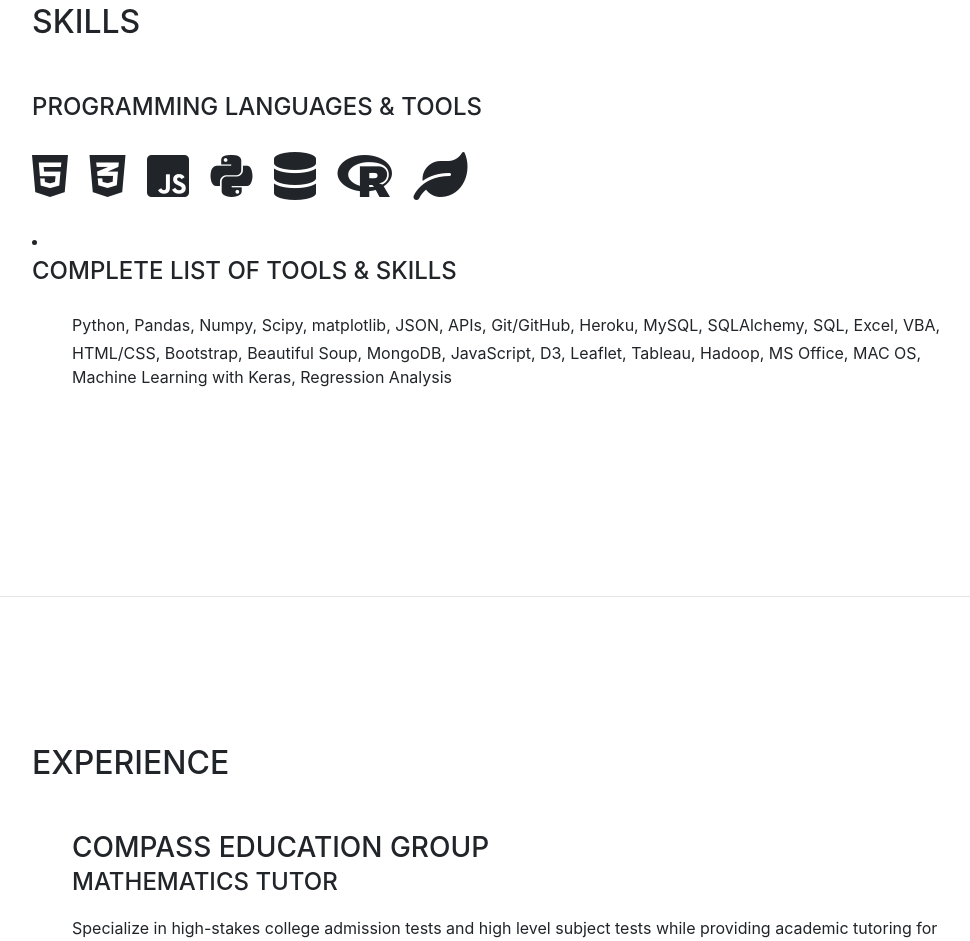
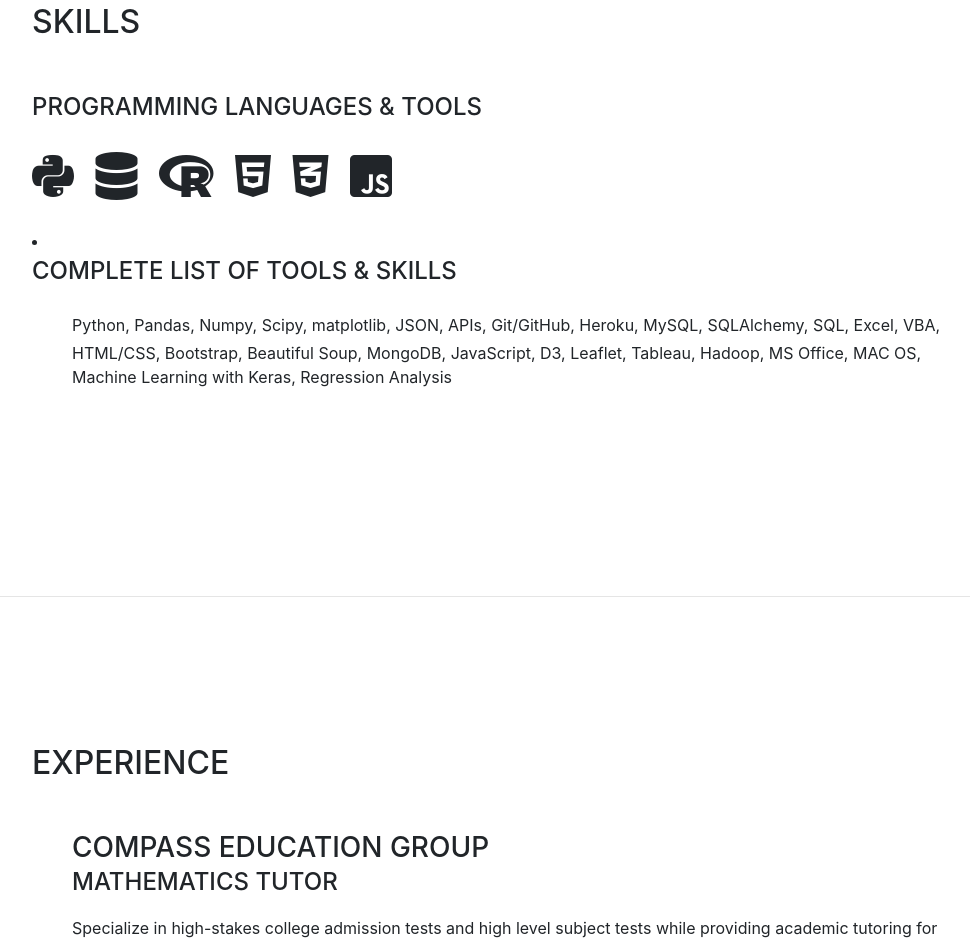
Before and after one commit to kjordan18/kjordan18.github.io, a website with bundled scripts: page index.html in a window 1280 px wide. Shown: the part 2834-3775 px from the top of the page, without its empty margins (288-1258 px from the left). Built offline with nearby package versions, Linux system fonts and the light colour scheme; a web font is replaced by a local one.

Commit message:
skills order

```diff
--- a/index.html
+++ b/index.html
@@ -184,15 +184,6 @@
           <div class="subheading mb-3">Programming Languages &amp; Tools</div>
           <ul class="list-inline dev-icons">
             <li class="list-inline-item">
-              <i class="fab fa-html5"></i>
-            </li>
-            <li class="list-inline-item">
-              <i class="fab fa-css3-alt"></i>
-            </li>
-            <li class="list-inline-item">
-              <i class="fab fa-js-square"></i>
-            </li>
-            <li class="list-inline-item">
               <i class="fab fa-python"></i>
             </li>
             <li class="list-inline-item">
@@ -202,7 +193,13 @@
               <i class="fab fa-r-project"></i>
             </li>
             <li class="list-inline-item">
-              <i class="fas fa-leaf"></i>
+              <i class="fab fa-html5"></i>
+            </li>
+            <li class="list-inline-item">
+              <i class="fab fa-css3-alt"></i>
+            </li>
+            <li class="list-inline-item">
+              <i class="fab fa-js-square"></i>
             </li>
           </ul>
           <li></li>
```
